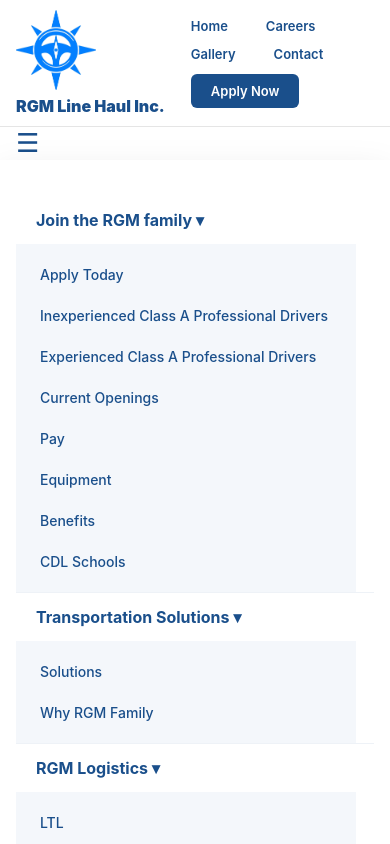
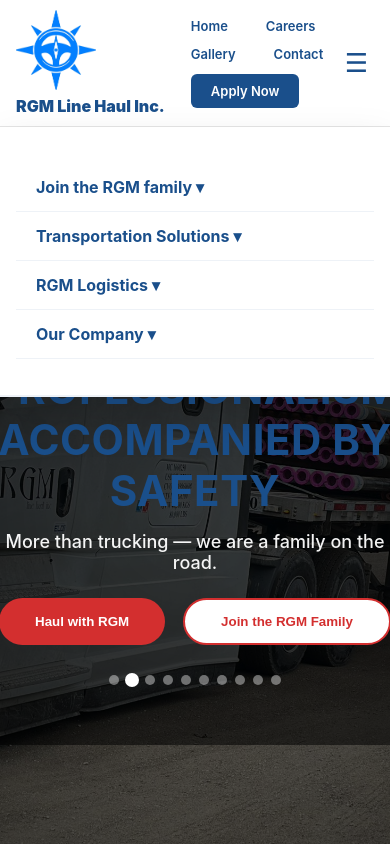
Before and after one commit to MrVenom786/rgm-web-frontend, a React (Create React App) app: page / in a window 390 px wide. Both pictures are taken after a click on the button "Toggle menu". Shown: the top 844 px of the page. Built offline with nearby package versions, Linux system fonts and the light colour scheme.

Commit message:
Update Navbar.js

```diff
--- a/src/components/Navbar.js
+++ b/src/components/Navbar.js
@@ -4,16 +4,14 @@ import "./Navbar.css";
 import logo from "../assets/logo.png";
 
 const Navbar = () => {
-  const [active, setActive] = useState(null);
+  const [active, setActive] = useState(null); // desktop hover
   const [locked, setLocked] = useState(false);
+  const [mobileMenuOpen, setMobileMenuOpen] = useState(false);
+  const [mobileSubMenu, setMobileSubMenu] = useState(null); // ✅ NEW
 
-  // ✅ mobile-only sub menu toggle
-  const [mobileSubOpen, setMobileSubOpen] = useState(false);
-
-  /* ================= DESKTOP LOGIC ================= */
-
+  /* ================= DESKTOP ================= */
   const handleClick = (name) => {
-    if (window.innerWidth <= 768) return;
+    if (mobileMenuOpen) return;
 
     if (active === name && locked) {
       setActive(null);
@@ -25,21 +23,28 @@ const Navbar = () => {
   };
 
   const handleMouseEnter = (name) => {
-    if (!locked && window.innerWidth > 768) {
-      setActive(name);
-    }
+    if (!locked && !mobileMenuOpen) setActive(name);
   };
 
   const handleMouseLeave = () => {
-    if (!locked && window.innerWidth > 768) {
-      setActive(null);
-    }
+    if (!locked && !mobileMenuOpen) setActive(null);
   };
 
-  const closeAll = () => {
+  /* ================= MOBILE ================= */
+  const toggleMobileMenu = () => {
+    setMobileMenuOpen((prev) => !prev);
+    setMobileSubMenu(null); // close all submenus
+  };
+
+  const toggleMobileSubMenu = (name) => {
+    setMobileSubMenu((prev) => (prev === name ? null : name));
+  };
+
+  const closeMenu = () => {
     setActive(null);
     setLocked(false);
-    setMobileSubOpen(false);
+    setMobileMenuOpen(false);
+    setMobileSubMenu(null);
   };
 
   return (
@@ -53,31 +58,27 @@ const Navbar = () => {
           </div>
         </div>
 
-        {/* PRIMARY LINKS (ALWAYS VISIBLE) */}
         <div className="right-links">
-          <Link to="/" onClick={closeAll}>Home</Link>
-          <Link to="/careers" onClick={closeAll}>Careers</Link>
-          <Link to="/gallery" onClick={closeAll}>Gallery</Link>
-          <Link to="/contact" onClick={closeAll}>Contact</Link>
-          <Link className="black-btn" to="/join/apply" onClick={closeAll}>
+          <Link to="/" onClick={closeMenu}>Home</Link>
+          <Link to="/careers" onClick={closeMenu}>Careers</Link>
+          <Link to="/gallery" onClick={closeMenu}>Gallery</Link>
+          <Link to="/contact" onClick={closeMenu}>Contact</Link>
+          <Link className="black-btn" to="/join/apply" onClick={closeMenu}>
             Apply Now
           </Link>
         </div>
-      </div>
 
-      {/* ================= MOBILE SUB NAV BUTTON ================= */}
-      <div className="mobile-sub-toggle">
         <button
           className="mobile-menu-btn"
-          onClick={() => setMobileSubOpen((prev) => !prev)}
-          aria-label="Toggle sub menu"
+          onClick={toggleMobileMenu}
+          aria-label="Toggle menu"
         >
           ☰
         </button>
       </div>
 
       {/* ================= MAIN NAV ================= */}
-      <nav className={`main-nav ${mobileSubOpen ? "open" : ""}`}>
+      <nav className={`main-nav ${mobileMenuOpen ? "open" : ""}`}>
         <ul className="right-nav">
 
           {/* JOIN RGM */}
@@ -85,23 +86,30 @@ const Navbar = () => {
             onMouseEnter={() => handleMouseEnter("join")}
             onMouseLeave={handleMouseLeave}
           >
-            <span onClick={() => handleClick("join")}>
+            <span
+              onClick={() =>
+                mobileMenuOpen
+                  ? toggleMobileSubMenu("join")
+                  : handleClick("join")
+              }
+            >
               Join the RGM family ▾
             </span>
-            {(active === "join" || mobileSubOpen) && (
+
+            {(active === "join" || mobileSubMenu === "join") && (
               <div className="dropdown">
-                <Link to="/join/apply" onClick={closeAll}>Apply Today</Link>
-                <Link to="/join/inexperienced" onClick={closeAll}>
+                <Link to="/join/apply" onClick={closeMenu}>Apply Today</Link>
+                <Link to="/join/inexperienced" onClick={closeMenu}>
                   Inexperienced Class A Professional Drivers
                 </Link>
-                <Link to="/join/experienced" onClick={closeAll}>
+                <Link to="/join/experienced" onClick={closeMenu}>
                   Experienced Class A Professional Drivers
                 </Link>
-                <Link to="/join/openings" onClick={closeAll}>Current Openings</Link>
-                <Link to="/join/pay" onClick={closeAll}>Pay</Link>
-                <Link to="/join/equipment" onClick={closeAll}>Equipment</Link>
-                <Link to="/join/benefits" onClick={closeAll}>Benefits</Link>
-                <Link to="/join/cdl-schools" onClick={closeAll}>CDL Schools</Link>
+                <Link to="/join/openings" onClick={closeMenu}>Current Openings</Link>
+                <Link to="/join/pay" onClick={closeMenu}>Pay</Link>
+                <Link to="/join/equipment" onClick={closeMenu}>Equipment</Link>
+                <Link to="/join/benefits" onClick={closeMenu}>Benefits</Link>
+                <Link to="/join/cdl-schools" onClick={closeMenu}>CDL Schools</Link>
               </div>
             )}
           </li>
@@ -111,13 +119,20 @@ const Navbar = () => {
             onMouseEnter={() => handleMouseEnter("transport")}
             onMouseLeave={handleMouseLeave}
           >
-            <span onClick={() => handleClick("transport")}>
+            <span
+              onClick={() =>
+                mobileMenuOpen
+                  ? toggleMobileSubMenu("transport")
+                  : handleClick("transport")
+              }
+            >
               Transportation Solutions ▾
             </span>
-            {(active === "transport" || mobileSubOpen) && (
+
+            {(active === "transport" || mobileSubMenu === "transport") && (
               <div className="dropdown">
-                <Link to="/solutions" onClick={closeAll}>Solutions</Link>
-                <Link to="/solutions/why-rgm" onClick={closeAll}>
+                <Link to="/solutions" onClick={closeMenu}>Solutions</Link>
+                <Link to="/solutions/why-rgm" onClick={closeMenu}>
                   Why RGM Family
                 </Link>
               </div>
@@ -129,15 +144,22 @@ const Navbar = () => {
             onMouseEnter={() => handleMouseEnter("logistics")}
             onMouseLeave={handleMouseLeave}
           >
-            <span onClick={() => handleClick("logistics")}>
+            <span
+              onClick={() =>
+                mobileMenuOpen
+                  ? toggleMobileSubMenu("logistics")
+                  : handleClick("logistics")
+              }
+            >
               RGM Logistics ▾
             </span>
-            {(active === "logistics" || mobileSubOpen) && (
+
+            {(active === "logistics" || mobileSubMenu === "logistics") && (
               <div className="dropdown">
-                <Link to="/logistics/ltl" onClick={closeAll}>LTL</Link>
-                <Link to="/logistics/truckload" onClick={closeAll}>Truckload</Link>
-                <Link to="/logistics/why-rgm" onClick={closeAll}>Why RGM Family</Link>
-                <Link to="/logistics/who-we-are" onClick={closeAll}>Who We Are</Link>
+                <Link to="/logistics/ltl" onClick={closeMenu}>LTL</Link>
+                <Link to="/logistics/truckload" onClick={closeMenu}>Truckload</Link>
+                <Link to="/logistics/why-rgm" onClick={closeMenu}>Why RGM Family</Link>
+                <Link to="/logistics/who-we-are" onClick={closeMenu}>Who We Are</Link>
               </div>
             )}
           </li>
@@ -147,19 +169,26 @@ const Navbar = () => {
             onMouseEnter={() => handleMouseEnter("company")}
             onMouseLeave={handleMouseLeave}
           >
-            <span onClick={() => handleClick("company")}>
+            <span
+              onClick={() =>
+                mobileMenuOpen
+                  ? toggleMobileSubMenu("company")
+                  : handleClick("company")
+              }
+            >
               Our Company ▾
             </span>
-            {(active === "company" || mobileSubOpen) && (
+
+            {(active === "company" || mobileSubMenu === "company") && (
               <div className="dropdown">
-                <Link to="/company/employee-ownership" onClick={closeAll}>
+                <Link to="/company/employee-ownership" onClick={closeMenu}>
                   Employee Ownership
                 </Link>
-                <Link to="/company/benefits" onClick={closeAll}>Benefits</Link>
-                <Link to="/company/responsibility" onClick={closeAll}>
+                <Link to="/company/benefits" onClick={closeMenu}>Benefits</Link>
+                <Link to="/company/responsibility" onClick={closeMenu}>
                   Corporate Responsibility
                 </Link>
-                <Link to="/company/founder" onClick={closeAll}>
+                <Link to="/company/founder" onClick={closeMenu}>
                   About RGM Family Founder
                 </Link>
               </div>
```
